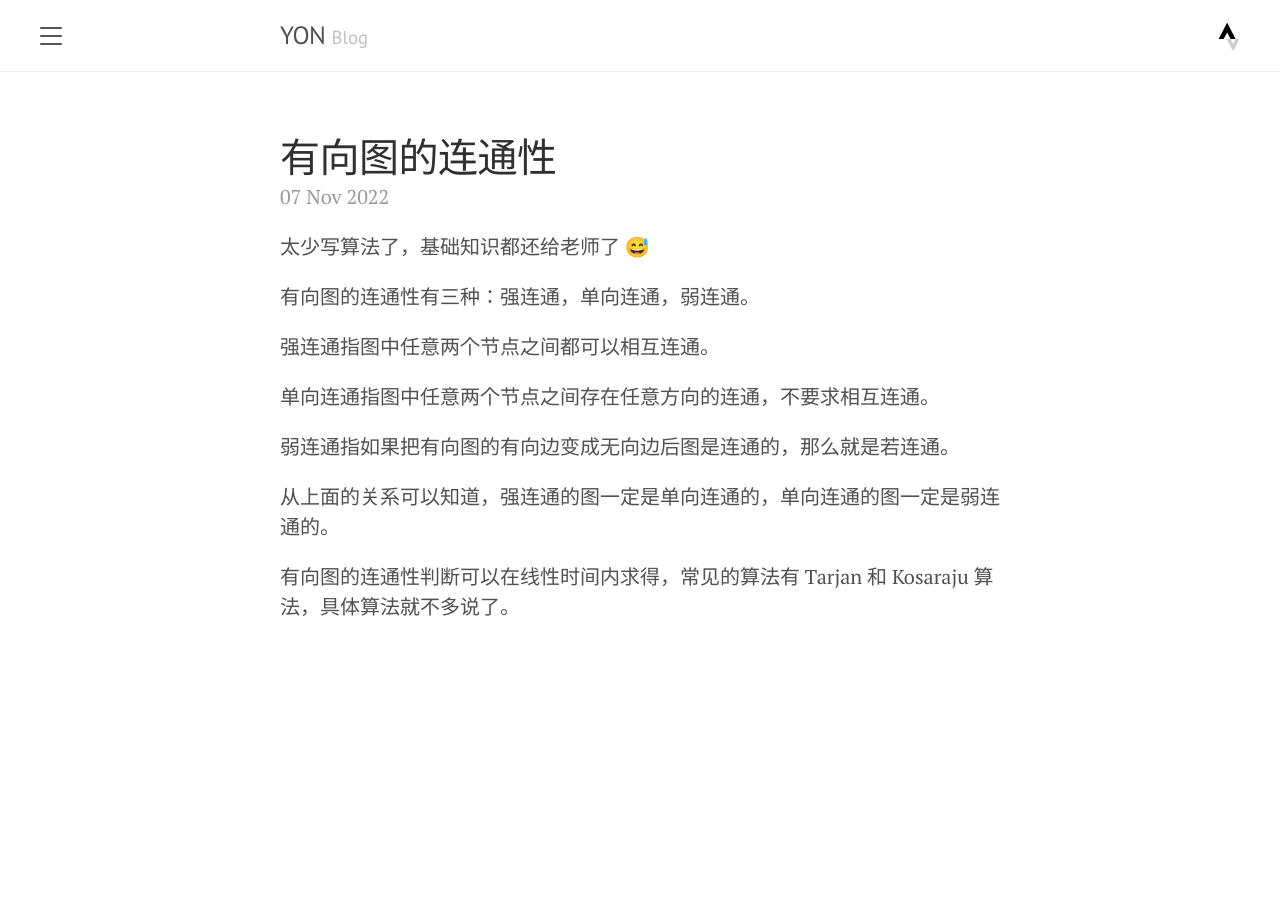
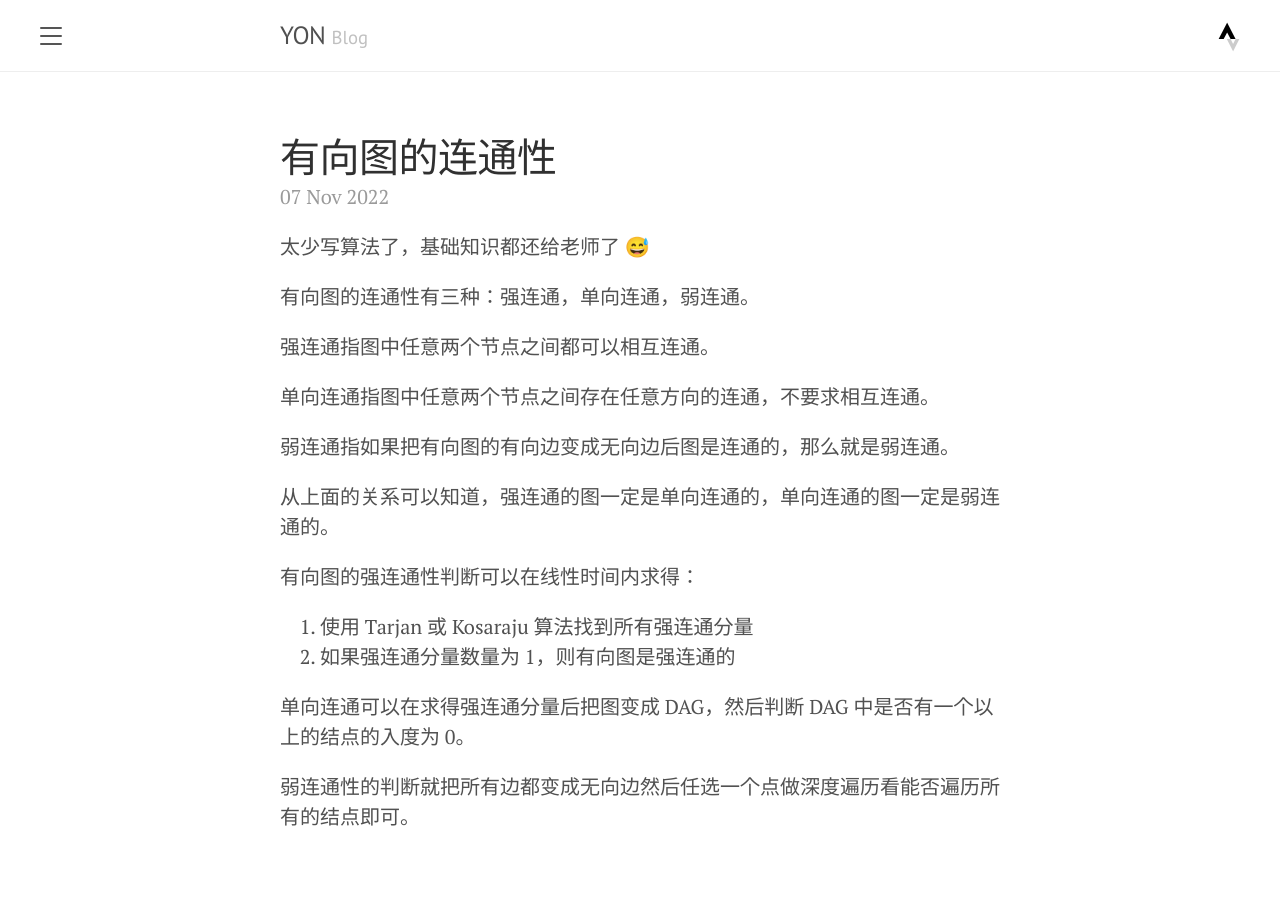
Before and after one commit to yoncise/yoncise.github.io, a Jekyll site: the page built from logs/_posts/2022/2022-11-07-105338482.md, in a window 1280 px wide. Built offline with Jekyll 4.4.1, drawn with Linux system fonts in a browser that asks for light colours.

Commit message:
语雀同步 有向图的连通性

```diff
--- a/logs/_posts/2022/2022-11-07-105338482.md
+++ b/logs/_posts/2022/2022-11-07-105338482.md
@@ -10,8 +10,15 @@ title: 有向图的连通性
 
 单向连通指图中任意两个节点之间存在任意方向的连通，不要求相互连通。
 
-弱连通指如果把有向图的有向边变成无向边后图是连通的，那么就是若连通。
+弱连通指如果把有向图的有向边变成无向边后图是连通的，那么就是弱连通。
 
 从上面的关系可以知道，强连通的图一定是单向连通的，单向连通的图一定是弱连通的。
 
-有向图的连通性判断可以在线性时间内求得，常见的算法有 Tarjan 和 Kosaraju 算法，具体算法就不多说了。
+有向图的强连通性判断可以在线性时间内求得：
+
+1. 使用 Tarjan 或 Kosaraju 算法找到所有强连通分量
+2. 如果强连通分量数量为 1，则有向图是强连通的
+
+单向连通可以在求得强连通分量后把图变成 DAG，然后判断 DAG 中是否有一个以上的结点的入度为 0。
+
+弱连通性的判断就把所有边都变成无向边然后任选一个点做深度遍历看能否遍历所有的结点即可。
```
